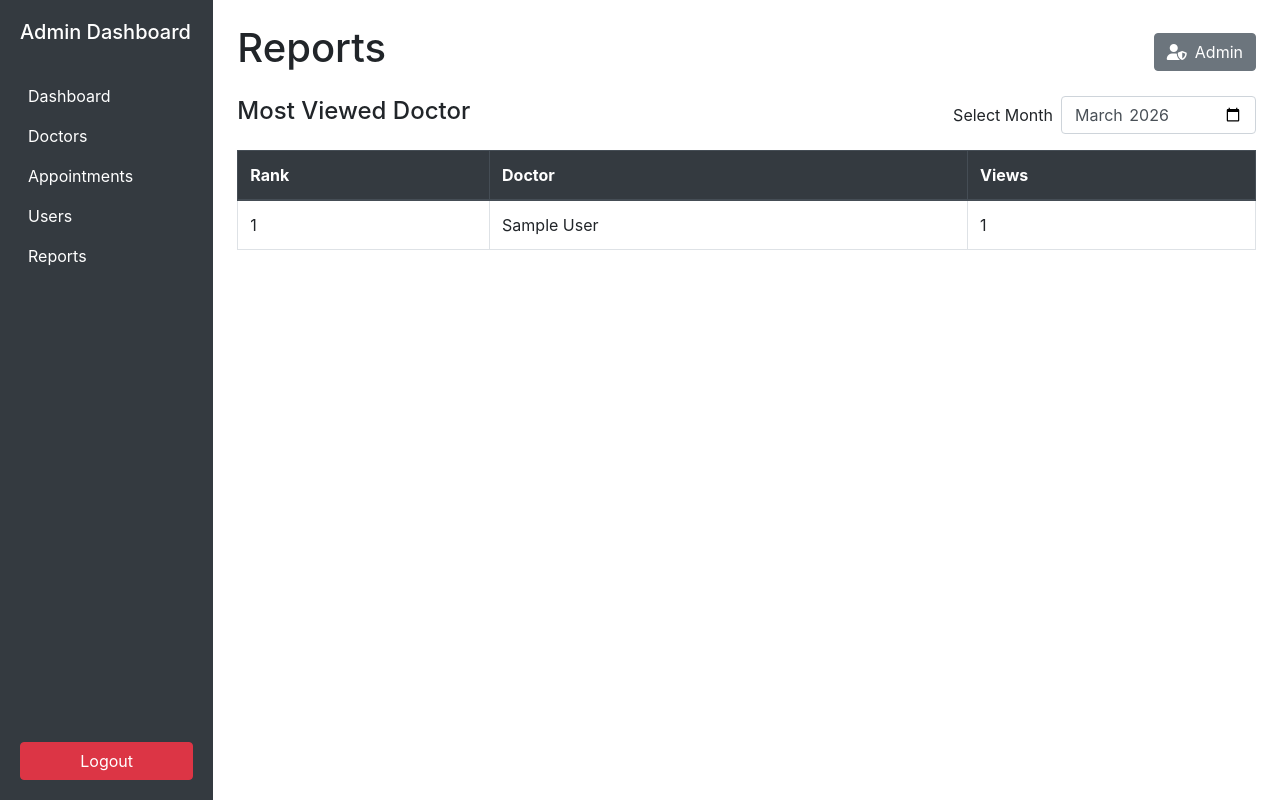
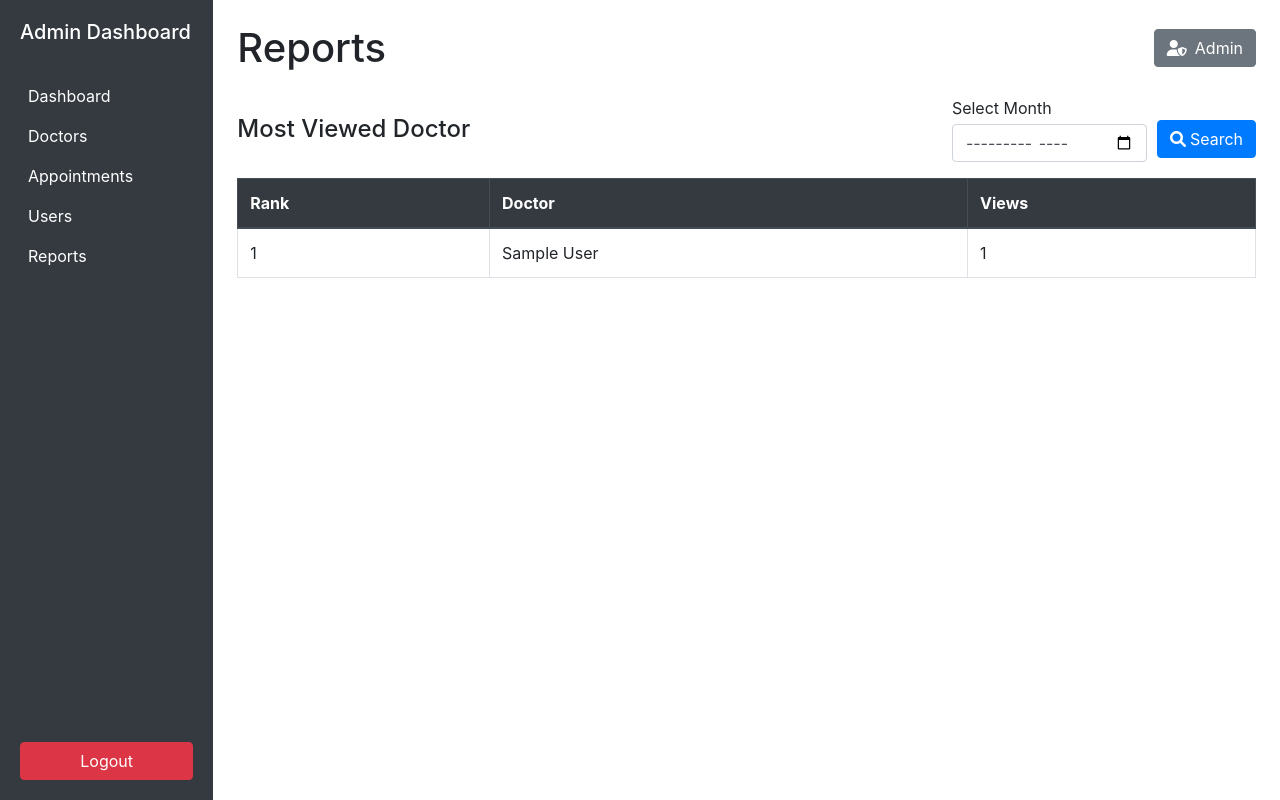
Before and after one commit to amritheshsiva/hospital_management, a Django app: page /report in a window 1280 px wide. Run offline with Django 4.2, Linux system fonts and the light colour scheme; tables that the repository leaves empty hold one stand-in row (values such as "Sample post"); some libraries are stand-ins or nearby versions.

Commit message:
report page date set

```diff
--- a/Admin/adminside/adminapp/templates/reports.html
+++ b/Admin/adminside/adminapp/templates/reports.html
@@ -16,18 +16,22 @@
         <div class="row">
             {% include "partials/navbar.html" %}
             <div class="col-md-10 p-4">
-                <div class='d-flex align-items-center mb-3 '>
-                    <h1>Reports</h1>
-                    <button class="btn btn-secondary ml-auto"><i class="fas fa-user-shield mr-2"></i>Admin</button>
-                </div >
-                <div class="d-flex align-items-center mt-3 mb-3">
-                    <h4>Most Viewed Doctor</h4>
-                    <div class="ml-auto d-flex align-items-center">
-                        <label class="mb-0 mr-2">Select Month</label>
-                        <input type="month" class="form-control w-auto" value="2026-03">
-                    </div>
+                <div class="d-flex justify-content-between align-items-center mb-4">
+                    <h1 class="mb-0">Reports</h1>
+                    <button class="btn btn-secondary"><i class="fas fa-user-shield mr-2"></i>Admin</button>
                 </div>
-
+                <div class="d-flex justify-content-between align-items-center mb-3">
+                    <h4 class="mb-0">Most Viewed Doctor</h4>
+                    <form method="GET" class="d-flex align-items-end" style="gap:10px;">
+                        <div>
+                            <label class="mb-1">Select Month</label>
+                            <input type="month" name="month" class="form-control" value="{{ request.GET.month }}">
+                        </div>
+                        <button class="btn btn-primary mb-1">
+                            <i class="fas fa-search mr-1"></i>Search
+                        </button>
+                    </form>
+                </div>
                 <div class="table-responsive">
                     <table class="table table-bordered table-hover">
                         <thead class="thead-dark">
@@ -38,11 +42,11 @@
                             </tr>
                         </thead>
                         <tbody>
-                            {% for doc in doctors %}
+                            {% for item in data %}
                             <tr>
                                 <td>{{ forloop.counter }}</td>
-                                <td>{{ doc.name }}</td>
-                                <td>{{ doc.total_bookings }}</td>
+                                <td>{{ item.doctor__name }}</td>
+                                <td>{{ item.total }}</td>
                             </tr>
                             {% endfor %}
                         </tbody>
--- a/Admin/adminside/adminapp/views.py
+++ b/Admin/adminside/adminapp/views.py
@@ -77,12 +77,33 @@ def userprofile(request,id):
         'userbooking': userbooking
     })
 
+# def report(request):
+#     doctors = Doctor.objects.annotate(
+#         total_bookings=Count('booking')
+#         ).order_by('-total_bookings')
+
+#     return render(request, 'reports.html', {'doctors': doctors})
+from django.db.models import Count
+
 def report(request):
-    doctors = Doctor.objects.annotate(
-        total_bookings=Count('booking')
-        ).order_by('-total_bookings')
-
-    return render(request, 'reports.html', {'doctors': doctors})
+    month = request.GET.get('month')
+    if month:
+        year, month = month.split('-')
+        data = Booking.objects.filter(
+            Date__year=year,
+            Date__month=month
+        ).values(
+            'doctor__name'
+        ).annotate(
+            total=Count('id')
+        ).order_by('-total')
+    else:
+        data = Booking.objects.values(
+            'doctor__name'
+        ).annotate(
+            total=Count('id')
+        ).order_by('-total')
+    return render(request, 'reports.html', {'data': data})
 
 def add(request):
     if request.method == "POST":
```
